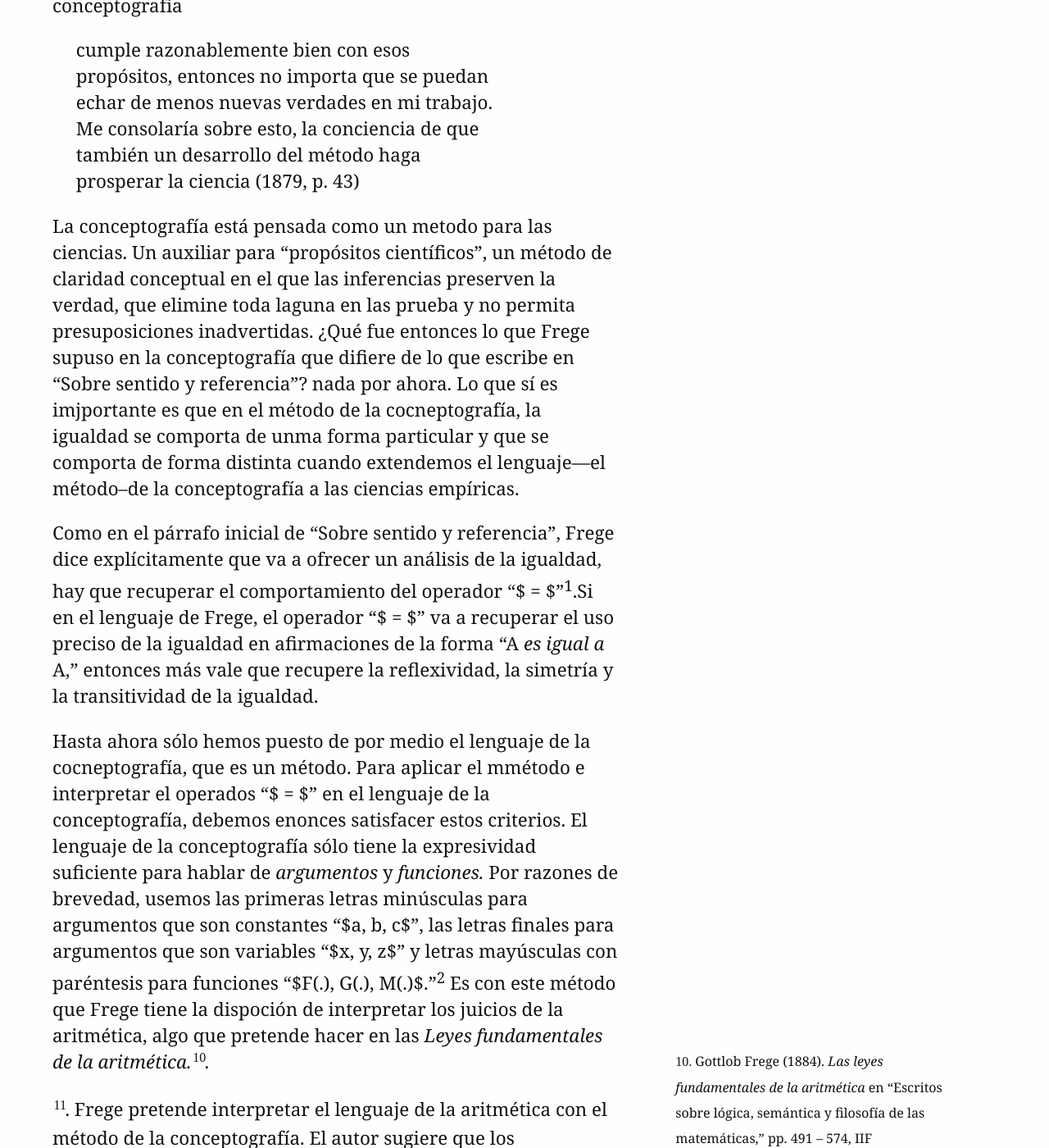
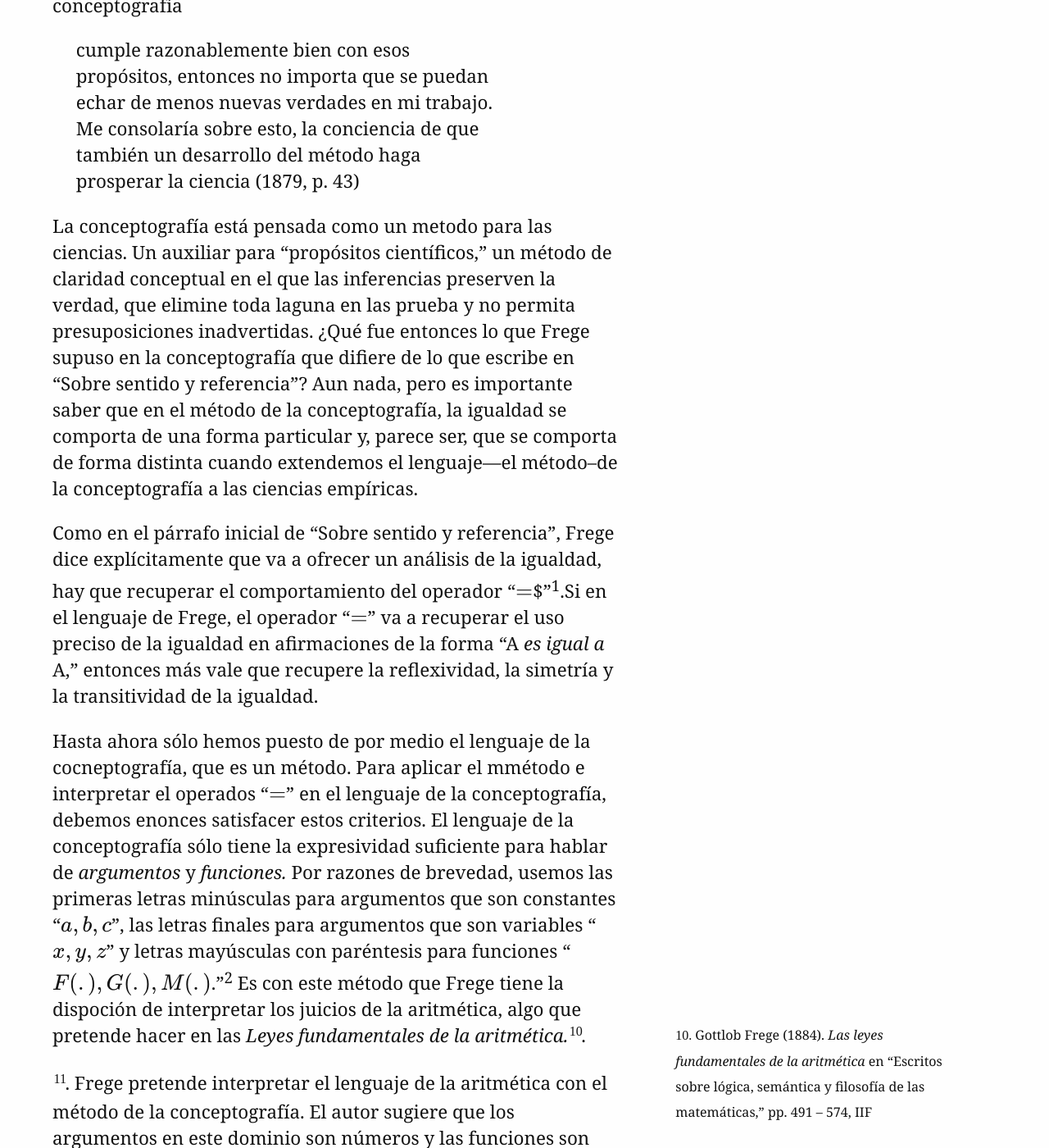
Before and after one commit to Oiuhukt/failosophy, a Jekyll site: the page built from _posts/2026-03-27-frege.md, in a window 1280 px wide and 1400 px high, scrolled down 5080 px. Shown: the whole window at 82% size. Built offline with Jekyll 4.4.1, drawn with Linux system fonts in a browser that asks for light colours; some web fonts are replaced; some of the changed text lies outside the part shown.

Commit message:
dando formato al último post

```diff
--- a/_posts/2026-03-27-frege.md
+++ b/_posts/2026-03-27-frege.md
@@ -132,30 +132,27 @@ si la conceptografía
   (1879, p. 43)
 
 La conceptografía está pensada como un metodo para las ciencias. Un auxiliar para
-"propósitos científicos", un método de claridad conceptual en el que las inferencias
+"propósitos científicos," un método de claridad conceptual en el que las inferencias
 preserven la verdad, que elimine toda laguna en las prueba y no permita
 presuposiciones inadvertidas. ¿Qué fue entonces lo que Frege supuso en la
-conceptografía que difiere de lo que escribe en "Sobre sentido y referencia"? nada
-por ahora. Lo que sí es imjportante es que en el método de la cocneptografía, la
-igualdad se comporta de unma forma particular y que se comporta de forma distinta
-cuando extendemos el lenguaje---el método--de la conceptografía a las ciencias
-empíricas.
+conceptografía que difiere de lo que escribe en "Sobre sentido y referencia"? Aun nada, pero es importante saber que en el método de la conceptografía, la
+igualdad se comporta de una forma particular y, parece ser,  que se comporta de forma distinta cuando extendemos el lenguaje---el método--de la conceptografía a las ciencias empíricas.
 
 Como en el párrafo inicial de "Sobre sentido y referencia", Frege dice explícitamente
 que va a ofrecer un análisis de la igualdad, hay que recuperar el comportamiento del
-operador "$ = $"[^1].Si en el
-lenguaje de Frege, el operador "$ = $" va a recuperar el uso preciso de la igualdad
+operador "$$ = $$$"[^1].Si en el
+lenguaje de Frege, el operador "$$ = $$" va a recuperar el uso preciso de la igualdad
 en afirmaciones de la forma "A _es igual a_ A," entonces más vale que recupere la
 reflexividad, la simetría y la transitividad de la igualdad.
 
 Hasta ahora sólo hemos puesto de por medio el lenguaje de la cocneptografía, que es
-un método. Para aplicar el mmétodo e interpretar el operados "$ = $" en el lenguaje
+un método. Para aplicar el mmétodo e interpretar el operados "$$ = $$" en el lenguaje
 de la conceptografía, debemos enonces satisfacer estos criterios. El lenguaje de la
 conceptografía sólo tiene la expresividad suficiente para hablar de _argumentos_ y
 _funciones._ Por razones de brevedad, usemos las primeras letras minúsculas para
-argumentos que son constantes "$a, b, c$", las letras finales para argumentos que son
-variables "$x, y, z$" y letras mayúsculas con paréntesis para funciones "$F(.), G(.),
-M(.)$."[^2]
+argumentos que son constantes "$$ a, b, c $$", las letras finales para argumentos que son
+variables "$$x, y, z$$" y letras mayúsculas con paréntesis para funciones "$$F(.), G(.),
+M(.)$$."[^2]
 Es con este método que Frege tiene la dispoción de interpretar los juicios de la
 aritmética, algo que pretende hacer en las _Leyes fundamentales de la aritmética._{%
 sidenote '11' 'Gottlob Frege (1884). _Las leyes fundamentales de la aritmética_ en
@@ -167,7 +164,7 @@ basta con leer la página 42' %}. Frege pretende interpretar el lenguaje de la
 aritmética con el método de la conceptografía. El autor sugiere que los argumentos en
 este dominio son números y las funciones son relaciones sobre números. Como el
 lenguaje de la conceptografía es composicional, el valor de verdad de afirmaciónes
-como "$F(a)$" depende de los valores que tomen la variable y la función. Ya
+como "$$F(a)$$" depende de los valores que tomen la variable y la función. Ya
 determinamos criterios de evaluación y valores de verdad. Lo que resta del trabajo en
 _las leyes_ es una invetigación dedicada al concepto de número y la fundamentación de
 las matemáticas.
@@ -210,8 +207,8 @@ fundamentales de la aritmética porque Frege está exagerando con la informació
 esta pidiendo al lector y porque la versión que esta incluida en el volumen publicado
 por el IIF no está completamente traducida. Al lector de "Sobre sentido y
 referendcia" debería bastarle con saber que Frege concibe en las leyes que si lo que
-está a la izquierda y derecha de "$ = $" son conceptos de números y afirmamos el
-juicio a) $(1 + 1 + 1) = 2 + 1 = 3$, el trabajo a realizar es descubrir si en efecto
+está a la izquierda y derecha de "$$ = $$" son conceptos de números y afirmamos el
+juicio a) $$(1 + 1 + 1) = 2 + 1 = 3$$, el trabajo a realizar es descubrir si en efecto
 son nombres para el mismo objeto. Por tanto, la igualdad es una relación entre
 objetos.
 
```
Also changed, not shown: other parts of _posts/2026-03-27-frege.md (+5 -5 lines).
